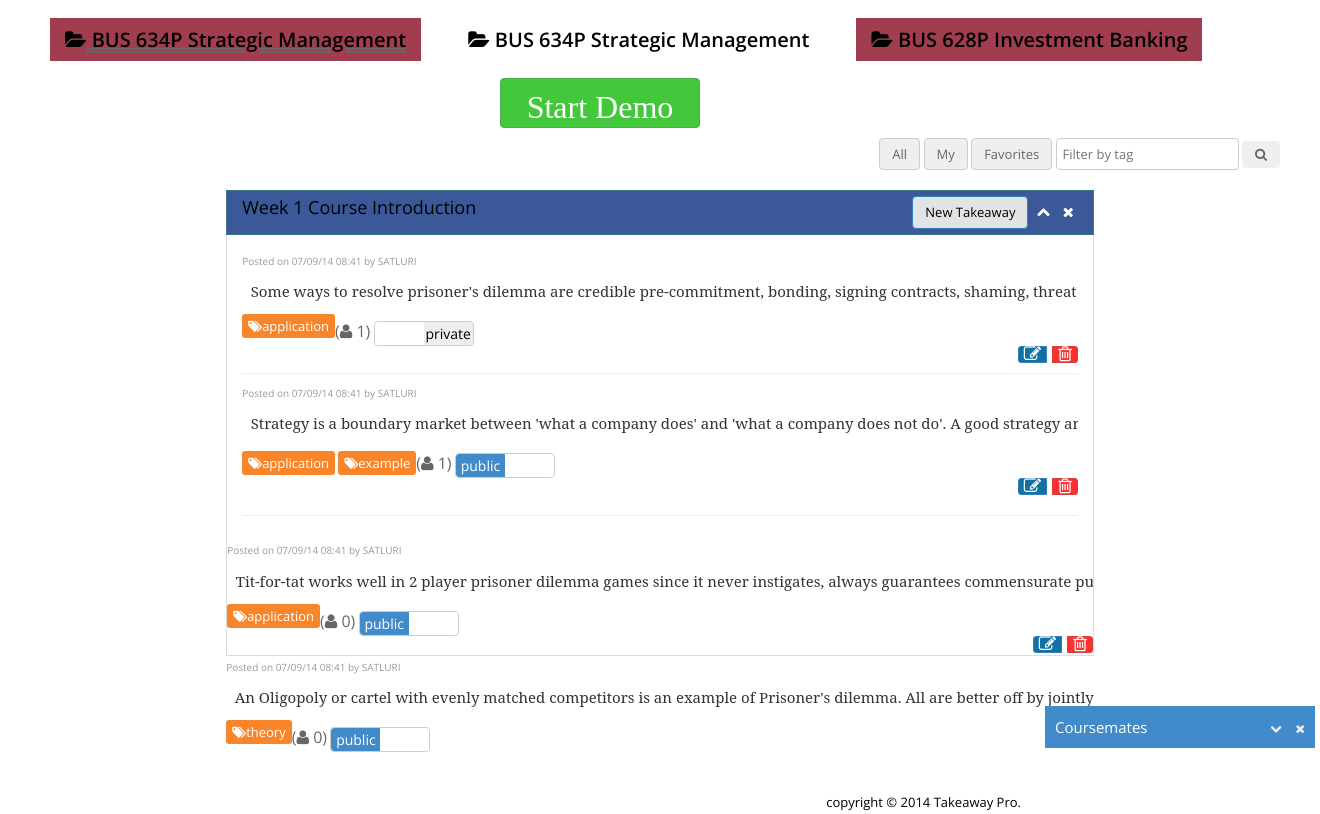
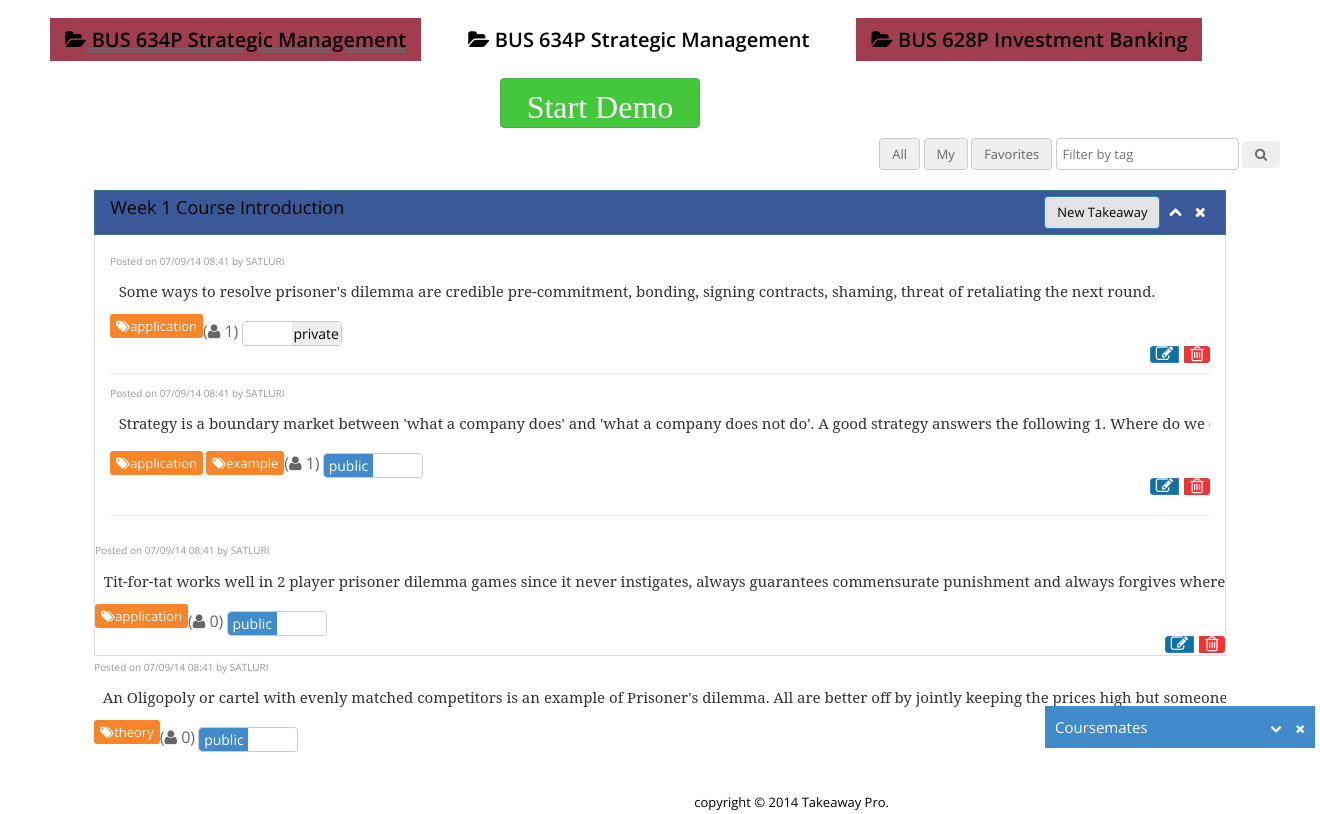
Before and after one commit to ravikirandutta/BOLG, a Django app: template takeaway/templates/demo.html in a window 1320 px wide; the page is wider, and only the part inside the window is pictured. Shown: the part 52-866 px from the top of that part. Run offline with Django 3.2, Linux system fonts and the light colour scheme; the template is opened without the code that fills it, so the values that code supplies are empty; parts of the project's set-up code (start-up, migrations or seed data) failed here and were passed over; some libraries are stand-ins or nearby versions.

Commit message:
changing the course layout from vertical nav to horizontal tabs

```diff
--- a/takeaway/static/takeaway/css/app.css
+++ b/takeaway/static/takeaway/css/app.css
@@ -4,8 +4,8 @@ div .mainbar {
 
 #takeaway-container{
    /* padding:40px;*/
-    width:68%;
-    left: 16%;
+    width:88%;
+    left: 6%;
 }
 
 #side-course-list ul li a:hover{
```
Also changed, not shown: takeaway/static/takeaway/templates/takeAwayDashboard.html (+25 -4 lines).
